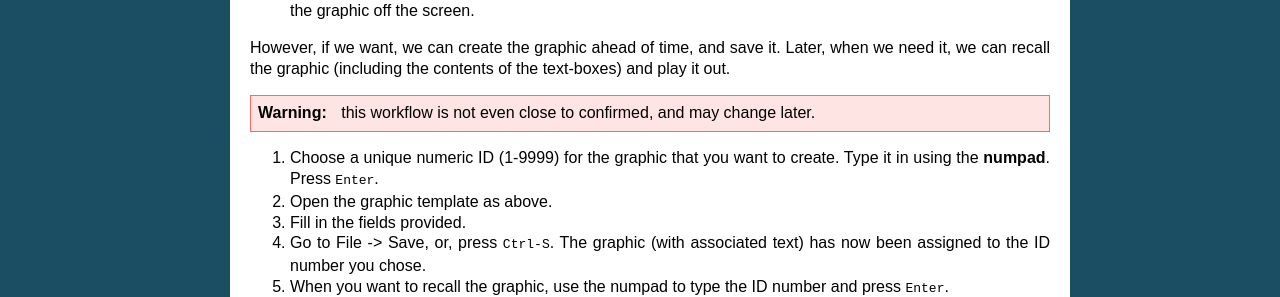
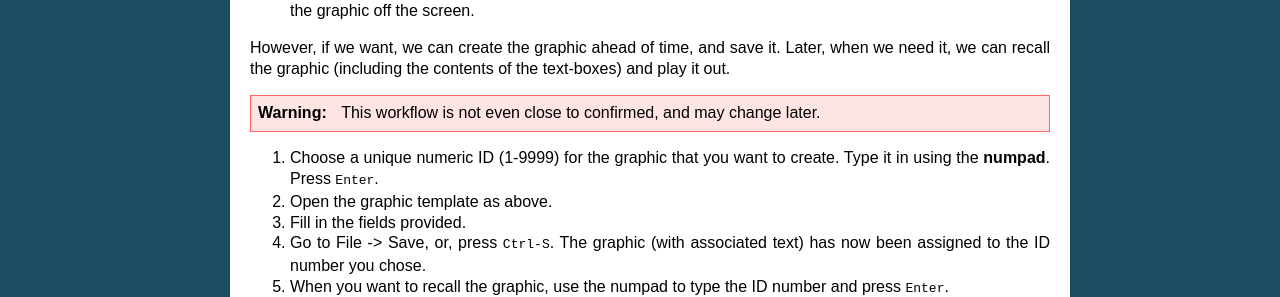
Before and after one commit to calmcl1/PyCasper, a Sphinx documentation site: the page built from docs/source/intro.rst, in a window 1280 px wide. Shown: the part 404-701 px from the top of the page. Built offline with Sphinx 7.4.7, drawn with Linux system fonts in a browser that asks for light colours.

Commit message:
Misc changes to docs

```diff
--- a/docs/source/intro.rst
+++ b/docs/source/intro.rst
@@ -18,7 +18,7 @@ For example, the process of taking a graphic (let's say a lower third) on air mi
 
 However, if we want, we can create the graphic ahead of time, and save it. Later, when we need it, we can recall the graphic (including the contents of the text-boxes) and play it out.
 
-.. warning:: this workflow is not even close to confirmed, and may change later.
+.. warning:: This workflow is not even close to confirmed, and may change later.
 
 #. Choose a unique numeric ID (1-9999) for the graphic that you want to create. Type it in using the **numpad**. Press :kbd:`Enter`.
 #. Open the graphic template as above.
```
